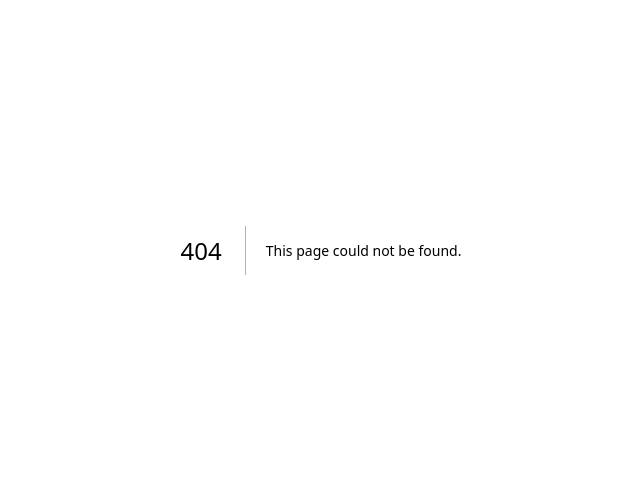
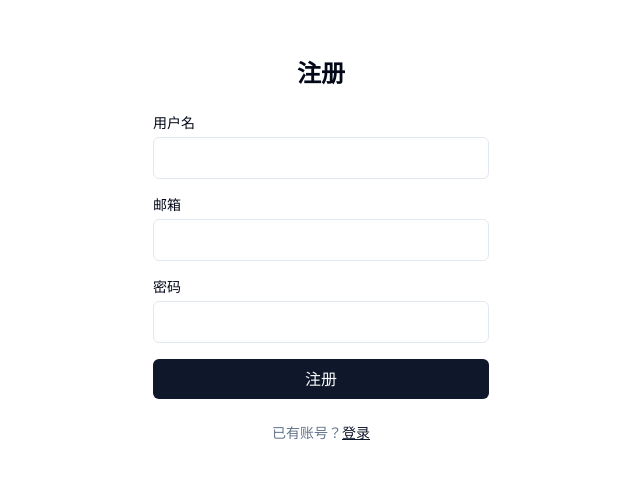
Before and after one commit to liyang52520/yg_learn, a Next.js app: page /register in a window 1280 px wide. Before the commit this address had no page. Shown: the part 150-628 px from the top of the page, without its empty margins (319-959 px from the left). Built offline with nearby package versions, Linux system fonts and the light colour scheme.

Commit message:
feat: add user authentication with login/register
Co-Authored-By: Claude Opus 4.7 <noreply@anthropic.com>

```diff
--- /dev/null
+++ b/src/app/(auth)/login/page.tsx
@@ -0,0 +1,47 @@
+"use client";
+
+import { signIn } from "next-auth/react";
+import { useRouter } from "next/navigation";
+import { useState } from "react";
+
+export default function LoginPage() {
+  const router = useRouter();
+  const [error, setError] = useState("");
+
+  async function handleSubmit(formData: FormData) {
+    const result = await signIn("credentials", {
+      email: formData.get("email") as string,
+      password: formData.get("password") as string,
+      redirect: false,
+    });
+    if (result?.error) {
+      setError("邮箱或密码错误");
+    } else {
+      router.push("/");
+      router.refresh();
+    }
+  }
+
+  return (
+    <div className="flex min-h-screen items-center justify-center">
+      <div className="w-full max-w-sm space-y-6 p-6">
+        <h1 className="text-2xl font-bold text-center">登录</h1>
+        <form action={handleSubmit} className="space-y-4">
+          <div>
+            <label className="block text-sm font-medium mb-1">邮箱</label>
+            <input name="email" type="email" required className="w-full border rounded-md px-3 py-2" />
+          </div>
+          <div>
+            <label className="block text-sm font-medium mb-1">密码</label>
+            <input name="password" type="password" required className="w-full border rounded-md px-3 py-2" />
+          </div>
+          {error && <p className="text-red-500 text-sm">{error}</p>}
+          <button type="submit" className="w-full bg-primary text-primary-foreground rounded-md py-2 font-medium">登录</button>
+        </form>
+        <p className="text-center text-sm text-muted-foreground">
+          还没有账号？<a href="/register" className="text-primary underline">注册</a>
+        </p>
+      </div>
+    </div>
+  );
+}
--- /dev/null
+++ b/src/app/(auth)/register/page.tsx
@@ -0,0 +1,54 @@
+"use client";
+
+import { useRouter } from "next/navigation";
+import { useState } from "react";
+
+export default function RegisterPage() {
+  const router = useRouter();
+  const [error, setError] = useState("");
+
+  async function handleSubmit(formData: FormData) {
+    const res = await fetch("/api/register", {
+      method: "POST",
+      headers: { "Content-Type": "application/json" },
+      body: JSON.stringify({
+        email: formData.get("email"),
+        password: formData.get("password"),
+        name: formData.get("name"),
+      }),
+    });
+    if (res.ok) {
+      router.push("/login");
+    } else {
+      const data = await res.json();
+      setError(data.error || "注册失败");
+    }
+  }
+
+  return (
+    <div className="flex min-h-screen items-center justify-center">
+      <div className="w-full max-w-sm space-y-6 p-6">
+        <h1 className="text-2xl font-bold text-center">注册</h1>
+        <form action={handleSubmit} className="space-y-4">
+          <div>
+            <label className="block text-sm font-medium mb-1">用户名</label>
+            <input name="name" required className="w-full border rounded-md px-3 py-2" />
+          </div>
+          <div>
+            <label className="block text-sm font-medium mb-1">邮箱</label>
+            <input name="email" type="email" required className="w-full border rounded-md px-3 py-2" />
+          </div>
+          <div>
+            <label className="block text-sm font-medium mb-1">密码</label>
+            <input name="password" type="password" required minLength={6} className="w-full border rounded-md px-3 py-2" />
+          </div>
+          {error && <p className="text-red-500 text-sm">{error}</p>}
+          <button type="submit" className="w-full bg-primary text-primary-foreground rounded-md py-2 font-medium">注册</button>
+        </form>
+        <p className="text-center text-sm text-muted-foreground">
+          已有账号？<a href="/login" className="text-primary underline">登录</a>
+        </p>
+      </div>
+    </div>
+  );
+}
--- /dev/null
+++ b/src/app/api/auth/[...nextauth]/route.ts
@@ -0,0 +1,2 @@
+import { handlers } from "@/lib/auth";
+export const { GET, POST } = handlers;
--- /dev/null
+++ b/src/app/api/register/route.ts
@@ -0,0 +1,23 @@
+import { prisma } from "@/lib/prisma";
+import bcrypt from "bcryptjs";
+import { NextResponse } from "next/server";
+
+export async function POST(req: Request) {
+  try {
+    const { email, password, name } = await req.json();
+    if (!email || !password || !name) {
+      return NextResponse.json({ error: "缺少必填字段" }, { status: 400 });
+    }
+    const existing = await prisma.user.findUnique({ where: { email } });
+    if (existing) {
+      return NextResponse.json({ error: "邮箱已被注册" }, { status: 400 });
+    }
+    const passwordHash = await bcrypt.hash(password, 10);
+    await prisma.user.create({
+      data: { email, passwordHash, name, role: "USER" },
+    });
+    return NextResponse.json({ success: true });
+  } catch {
+    return NextResponse.json({ error: "注册失败" }, { status: 500 });
+  }
+}
--- a/src/app/layout.tsx
+++ b/src/app/layout.tsx
@@ -1,5 +1,6 @@
 import type { Metadata } from "next";
 import { Geist, Geist_Mono } from "next/font/google";
+import { AuthProvider } from "@/components/AuthProvider";
 import "./globals.css";
 
 const geistSans = Geist({
@@ -27,7 +28,9 @@ export default function RootLayout({
       lang="en"
       className={`${geistSans.variable} ${geistMono.variable} h-full antialiased`}
     >
-      <body className="min-h-full flex flex-col">{children}</body>
+      <body className="min-h-full flex flex-col">
+        <AuthProvider>{children}</AuthProvider>
+      </body>
     </html>
   );
 }
--- /dev/null
+++ b/src/components/AuthProvider.tsx
@@ -0,0 +1,8 @@
+"use client";
+
+import { SessionProvider } from "next-auth/react";
+import { ReactNode } from "react";
+
+export function AuthProvider({ children }: { children: ReactNode }) {
+  return <SessionProvider>{children}</SessionProvider>;
+}
--- /dev/null
+++ b/src/lib/auth.ts
@@ -0,0 +1,47 @@
+import NextAuth from "next-auth";
+import Credentials from "next-auth/providers/credentials";
+import bcrypt from "bcryptjs";
+import { prisma } from "./prisma";
+
+export const { handlers, signIn, signOut, auth } = NextAuth({
+  providers: [
+    Credentials({
+      credentials: {
+        email: { label: "邮箱", type: "email" },
+        password: { label: "密码", type: "password" },
+      },
+      async authorize(credentials) {
+        if (!credentials?.email || !credentials?.password) return null;
+        const user = await prisma.user.findUnique({
+          where: { email: credentials.email as string },
+        });
+        if (!user || user.disabled) return null;
+        const isValid = await bcrypt.compare(credentials.password as string, user.passwordHash);
+        if (!isValid) return null;
+        return { id: String(user.id), email: user.email, name: user.name, role: user.role };
+      },
+    }),
+  ],
+  callbacks: {
+    async jwt({ token, user }) {
+      if (user) {
+        token.id = user.id;
+        token.role = (user as any).role;
+      }
+      return token;
+    },
+    async session({ session, token }) {
+      if (session.user) {
+        session.user.id = token.id as string;
+        (session.user as any).role = token.role as string;
+      }
+      return session;
+    },
+  },
+  pages: {
+    signIn: "/login",
+  },
+  session: {
+    strategy: "jwt",
+  },
+});
```
Also changed, not shown: src/middleware.ts (added, +32 -0 lines), src/types/index.ts (added, +15 -0 lines).
